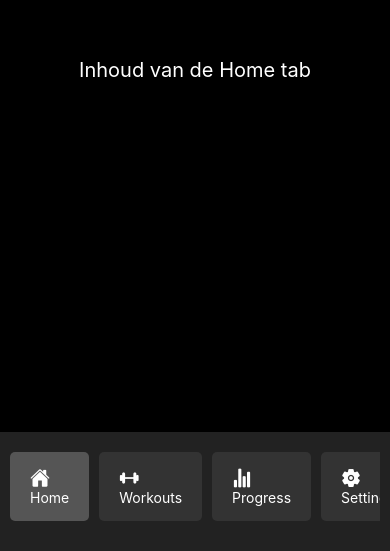
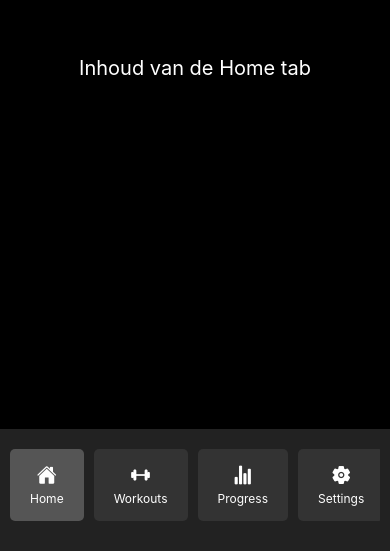
Before and after one commit to MRREEY/PRG9-MobileDevelopment, a React Native app: screen / in a window 390 px wide. Shown: the part 293-844 px from the top of the page. Built offline with nearby package versions, Linux system fonts and the light colour scheme.

Commit message:
Centered icons

```diff
--- a/App.js
+++ b/App.js
@@ -68,6 +68,7 @@ const styles = StyleSheet.create({
     backgroundColor: '#222',
   },
   tabButton: {
+    alignItems: "center", //Pictogram en tekst midden
     paddingHorizontal: 20,
     paddingVertical: 15,
     borderRadius: 5,
@@ -76,5 +77,7 @@ const styles = StyleSheet.create({
   },
   tabButtonText: {
     color: '#fff',
+    fontSize: 12,
+    marginTop: 5,
   },
 });
```
